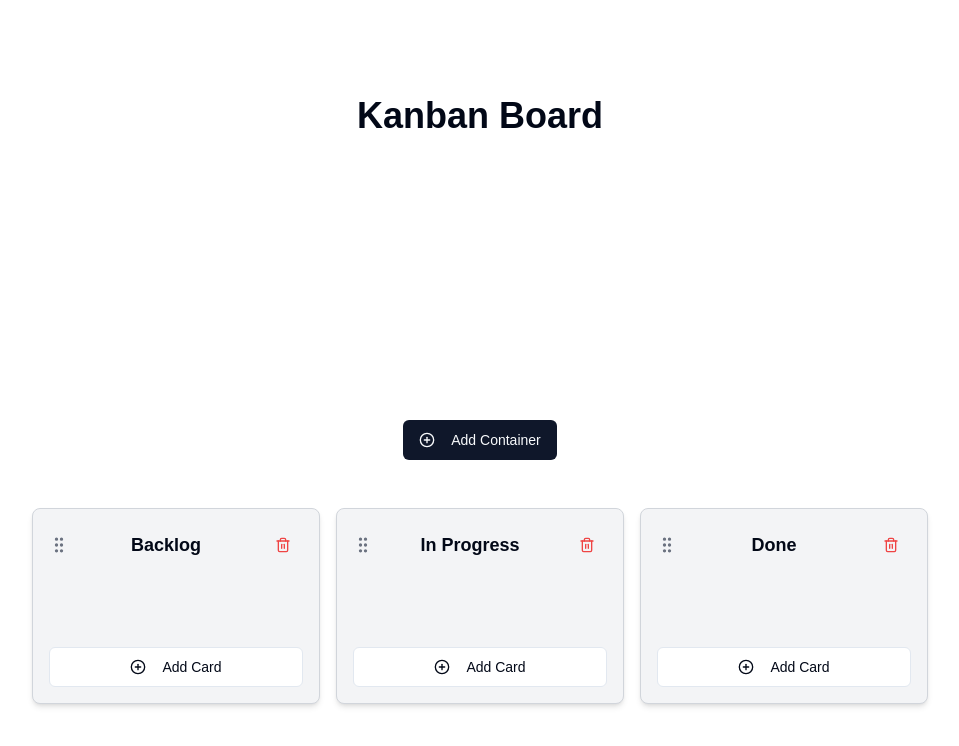
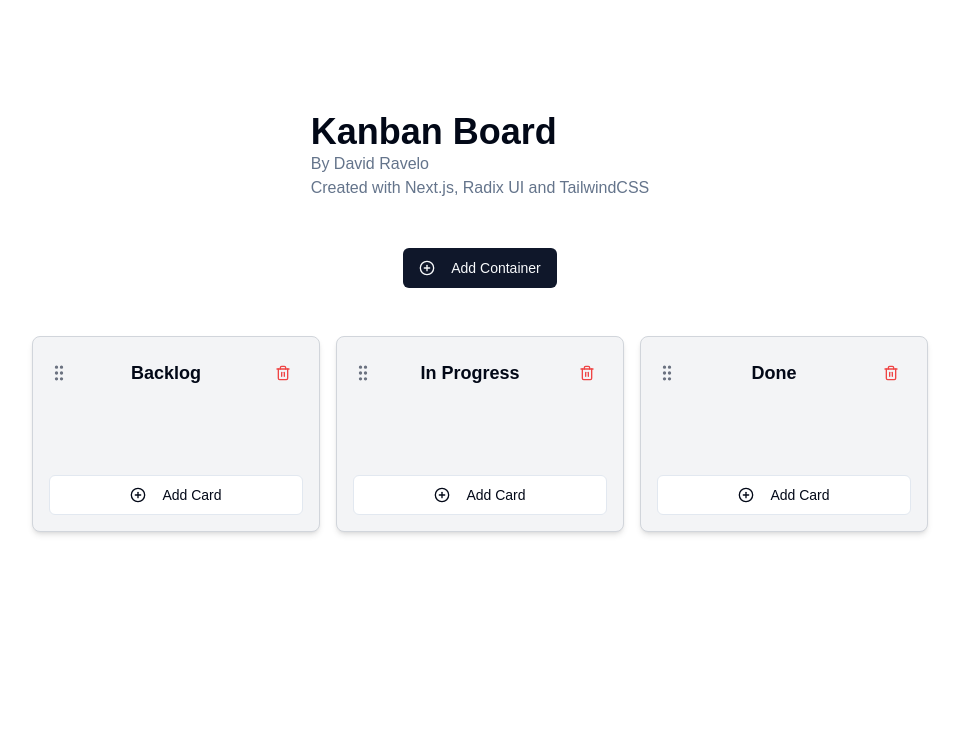
Before and after one commit to DavidRaveloU/kanban-board, a Next.js app: page / in a window 1280 px wide. Shown: the top 746 px of the page, without its empty margins (160-1119 px from the left). Built offline with nearby package versions, Linux system fonts and the light colour scheme.

Commit message:
Update Home component to enhance header with creator information and technology stack details

```diff
--- a/app/page.tsx
+++ b/app/page.tsx
@@ -3,8 +3,12 @@
 
 export default function Home() {
   return (
-    <main className="flex min-h-screen flex-col items-center justify-between p-24">
-      <h1 className="text-4xl font-bold mb-8">Kanban Board</h1>
+    <main className="flex min-h-screen flex-col items-center p-24">
+      <div className="flex flex-col items-start mt-4">
+      <h1 className="text-4xl font-bold">Kanban Board</h1>
+        <span className="text-muted-foreground">By David Ravelo</span>
+        <span className="text-muted-foreground">Created with Next.js, Radix UI and TailwindCSS</span>
+      </div>
       <Kanban/>
     </main>
   );
```
